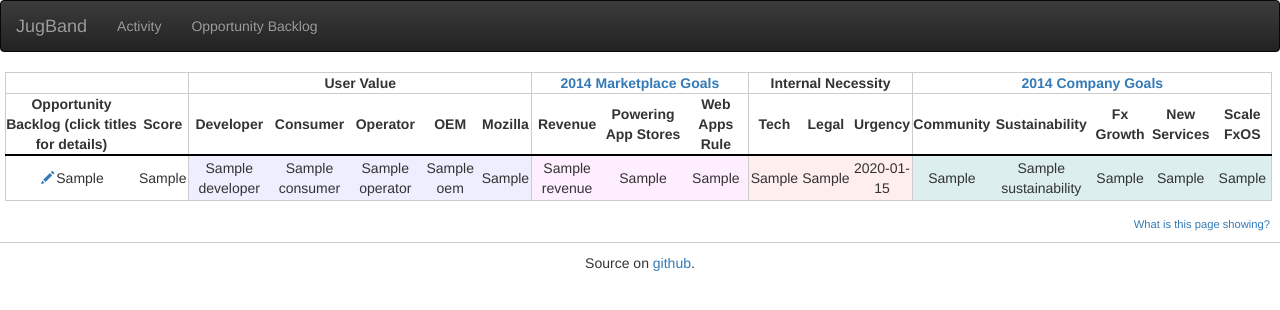
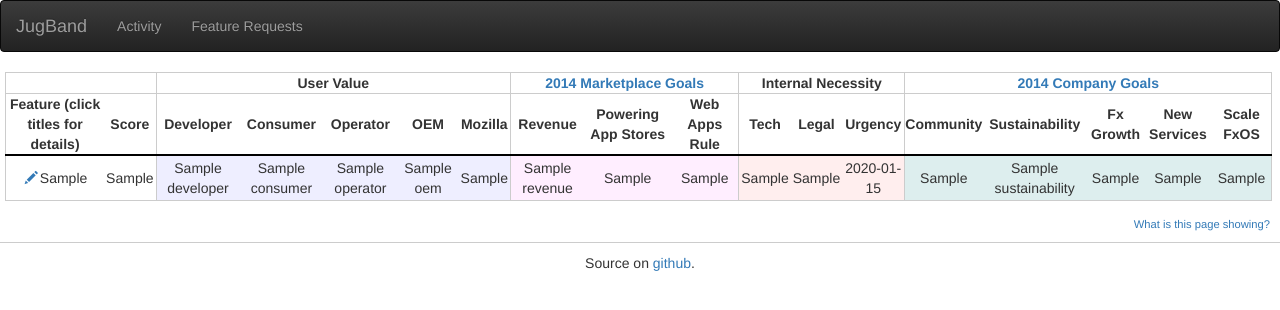
Before and after one commit to clouserw/jugband, a Flask app: template templates/scoreboard.html in a window 1280 px wide. Shown: the top 310 px of the page. Run offline with Flask 2, Linux system fonts and the light colour scheme; the template is opened without the code that fills it: most values are stand-ins (such as "Sample title", 1, 10 or a date in 2020); some libraries are stand-ins or nearby versions.

Commit message:
rename "opportunity backlog"

```diff
--- a/templates/layout.html
+++ b/templates/layout.html
@@ -21,7 +21,7 @@
         <div class="collapse navbar-collapse">
           <ul class="nav navbar-nav navbar-left">
             <li class="{% if request.path == '/' %}active{% endif %}"><a href="/">Activity</a></li>
-            <li class="{% if request.path.startswith('/scoreboard') %}active{% endif %}"><a href="/scoreboard">Opportunity Backlog</a></li>
+            <li class="{% if request.path.startswith('/scoreboard') %}active{% endif %}"><a href="/scoreboard">Feature Requests</a></li>
           </ul>
         </div>
       </div>
--- a/templates/scoreboard.html
+++ b/templates/scoreboard.html
@@ -15,7 +15,7 @@
         <th class="mozgoal end" colspan="5"><a href="https://wiki.mozilla.org/2014">2014 Company Goals</a></td>
       </tr>
       <tr class="header">
-        <th class="">Opportunity Backlog (click titles for details)</td>
+        <th class="">Feature (click titles for details)</td>
         <th class="end">Score</td>
 
         <th class="user">Developer</td>
```
